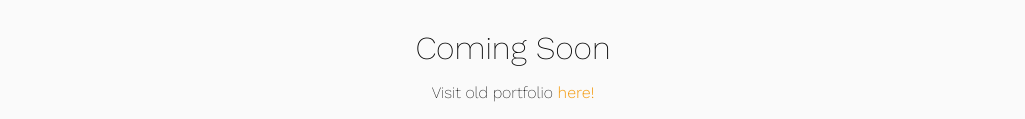
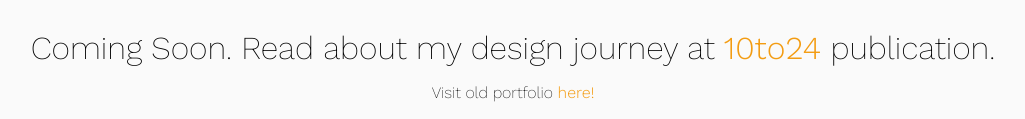
Before and after one commit to rohitn92/coming-soon-portfolio, a plain HTML site: page index.html in a window 1280 px wide. Shown: the part 398-517 px from the top of the page, without its empty margins (127-1152 px from the left). Drawn offline with nearby package versions, Linux system fonts and the light colour scheme.

Commit message:
adding medium link

```diff
--- a/index.html
+++ b/index.html
@@ -80,7 +80,7 @@
 
 <iframe width="560" height="315" src="https://www.youtube.com/embed/CHWDocnE-fU" frameborder="0" allowfullscreen></iframe>
 
-<h1> Coming Soon </h1>
+  <h1> Coming Soon. Read about my design journey at <a href="https://medium.com/10to24">10to24</a> publication. </h1>
 <h2> Visit old portfolio <a href="http://rohitn92.github.io/rwdportfolio/index.html" target="_blank">here!</a></h2>
 
 </body>
```
